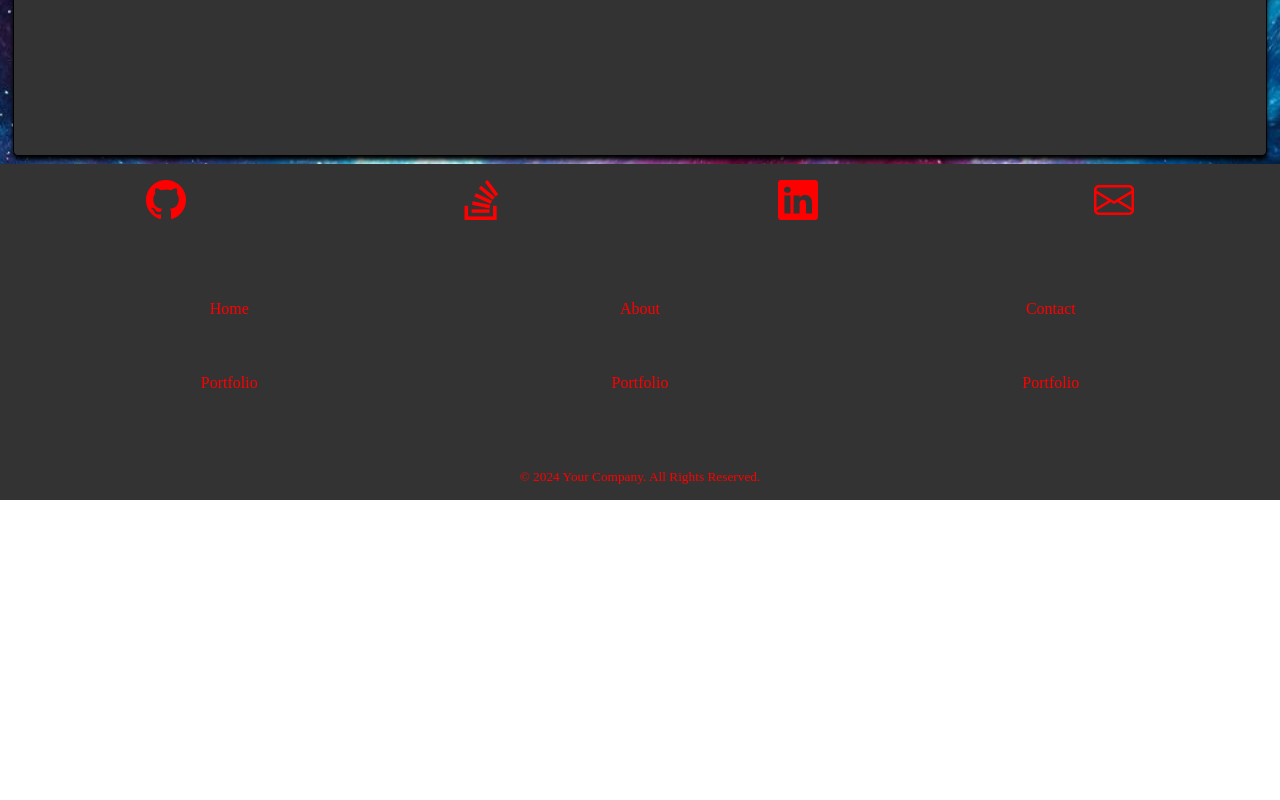
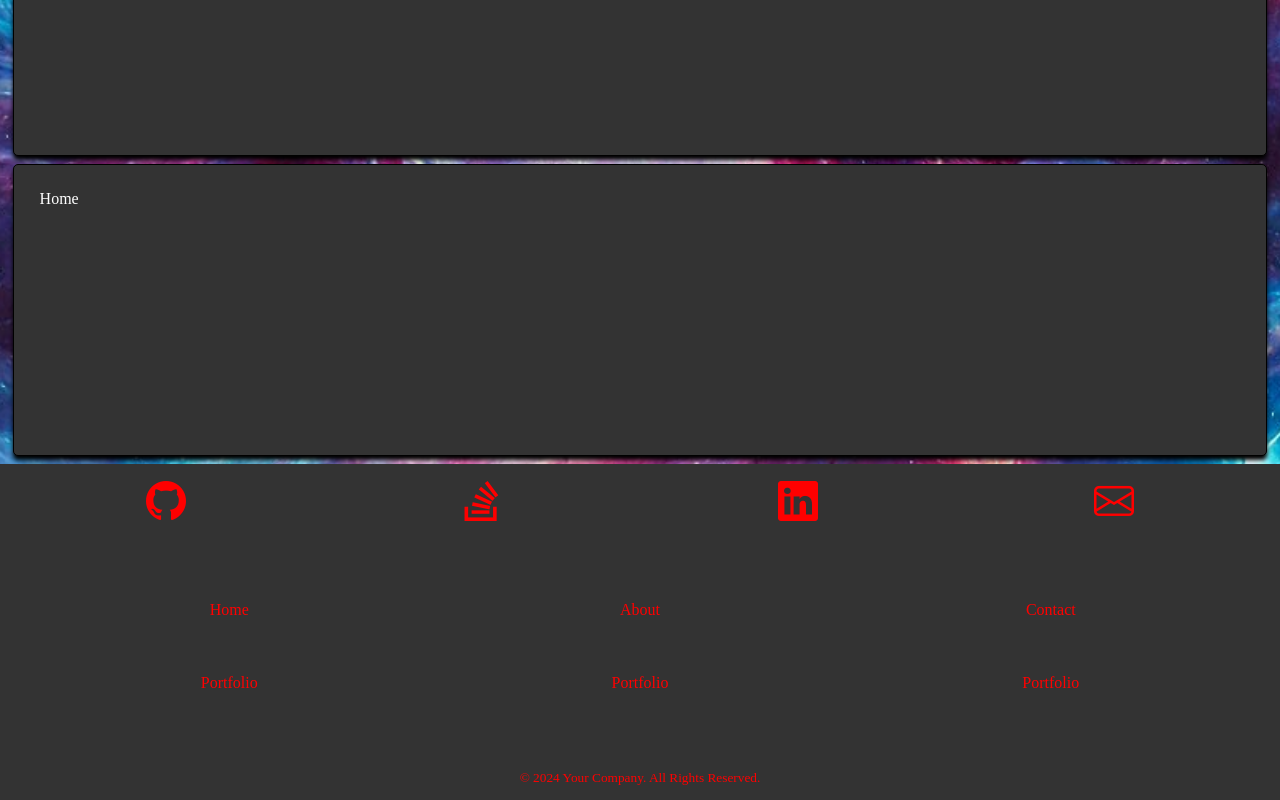
Before and after one commit to Jameshuff95/jan2025, a React (Vite) app: page / in a window 1280 px wide. Shown: the part 826-1626 px from the top of the page. Before the commit the page ends 1326 px from the top, so only its background shows below. Built offline with nearby package versions, Linux system fonts and the light colour scheme.

Commit message:
removed extra cards from home page

```diff
--- a/src/index.css
+++ b/src/index.css
@@ -20,7 +20,6 @@
 body {
   box-sizing: border-box;
   padding: 0;
-  height: 100%;
   width: 100%;
 }
 
@@ -30,8 +29,8 @@ body {
   display: flex;
   flex-direction: column;
   justify-content: space-between;
-  min-height: 100%;
   overflow: hidden;
+  min-height: 100vh;
 }
 
 main {
@@ -44,6 +43,7 @@ body {
   background-repeat: no-repeat;
   background-position: center;
   background-size: cover;
+  min-height: 100%;
 }
 
 .container {
--- a/src/pages/Home.tsx
+++ b/src/pages/Home.tsx
@@ -9,6 +9,7 @@ const Home: React.FC = () => {
       <Card>Home</Card>
       <Card>Home</Card>
       <Card>Home</Card>
+      <Card>Home</Card>
     </Container>
   );
 };
```
